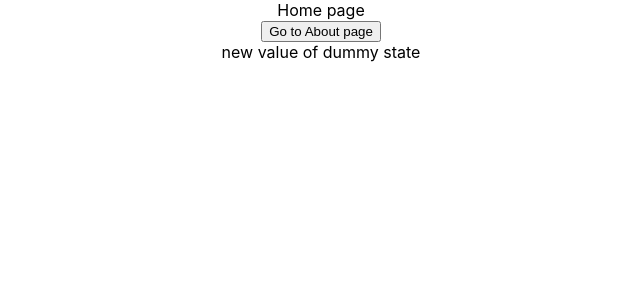
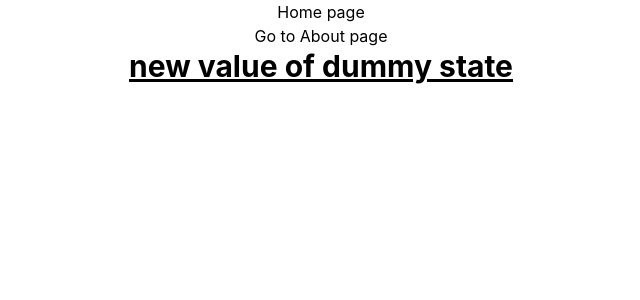
Before and after one commit to HandsonPanggabean/handson-panggabean-client, a React (Create React App) app: page / in a window 1280 px wide. Shown: the top 300 px of the page, without its empty margins (319-959 px from the left). Built offline with nearby package versions, Linux system fonts and the light colour scheme.

Commit message:
init and test tailwind success

```diff
--- a/package.json
+++ b/package.json
@@ -34,5 +34,8 @@
       "last 1 firefox version",
       "last 1 safari version"
     ]
+  },
+  "devDependencies": {
+    "tailwindcss": "^3.4.17"
   }
 }
--- a/src/components/pages/Home.js
+++ b/src/components/pages/Home.js
@@ -23,7 +23,7 @@
     <div>
       <div>Home page</div>
       <button onClick={() => navigate("/about")}>Go to About page</button>
-      <div>{dummyState}</div>
+      <div className="text-3xl font-bold underline">{dummyState}</div>
     </div>
   );
 };
--- a/src/index.css
+++ b/src/index.css
@@ -11,3 +11,7 @@
   font-family: source-code-pro, Menlo, Monaco, Consolas, 'Courier New',
     monospace;
 }
+
+@tailwind base;
+@tailwind components;
+@tailwind utilities;
--- /dev/null
+++ b/tailwind.config.js
@@ -0,0 +1,8 @@
+/** @type {import('tailwindcss').Config} */
+module.exports = {
+  content: ["./src/**/*.{html,js}"],
+  theme: {
+    extend: {},
+  },
+  plugins: [],
+};
```
Also changed, not shown: 1 other file (tests, documents, lock files or other folders).
